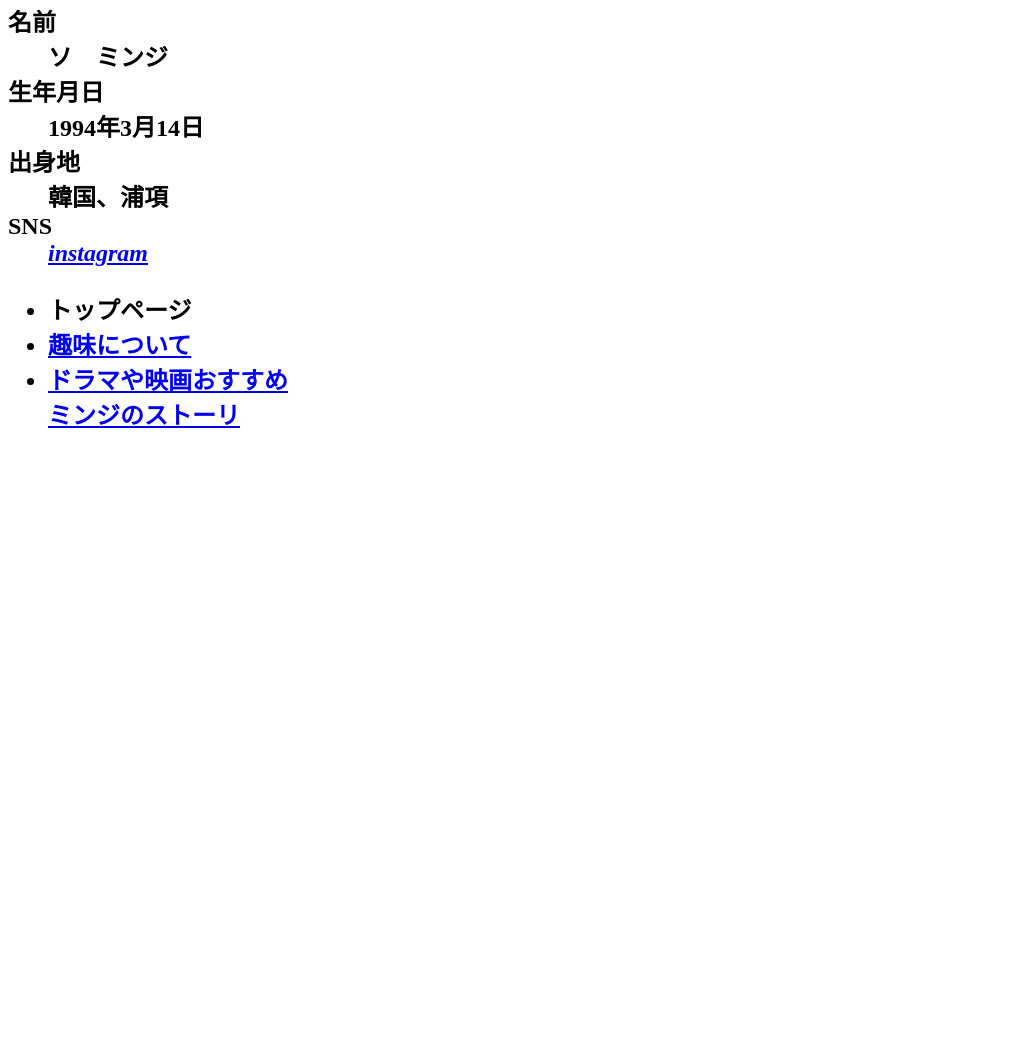
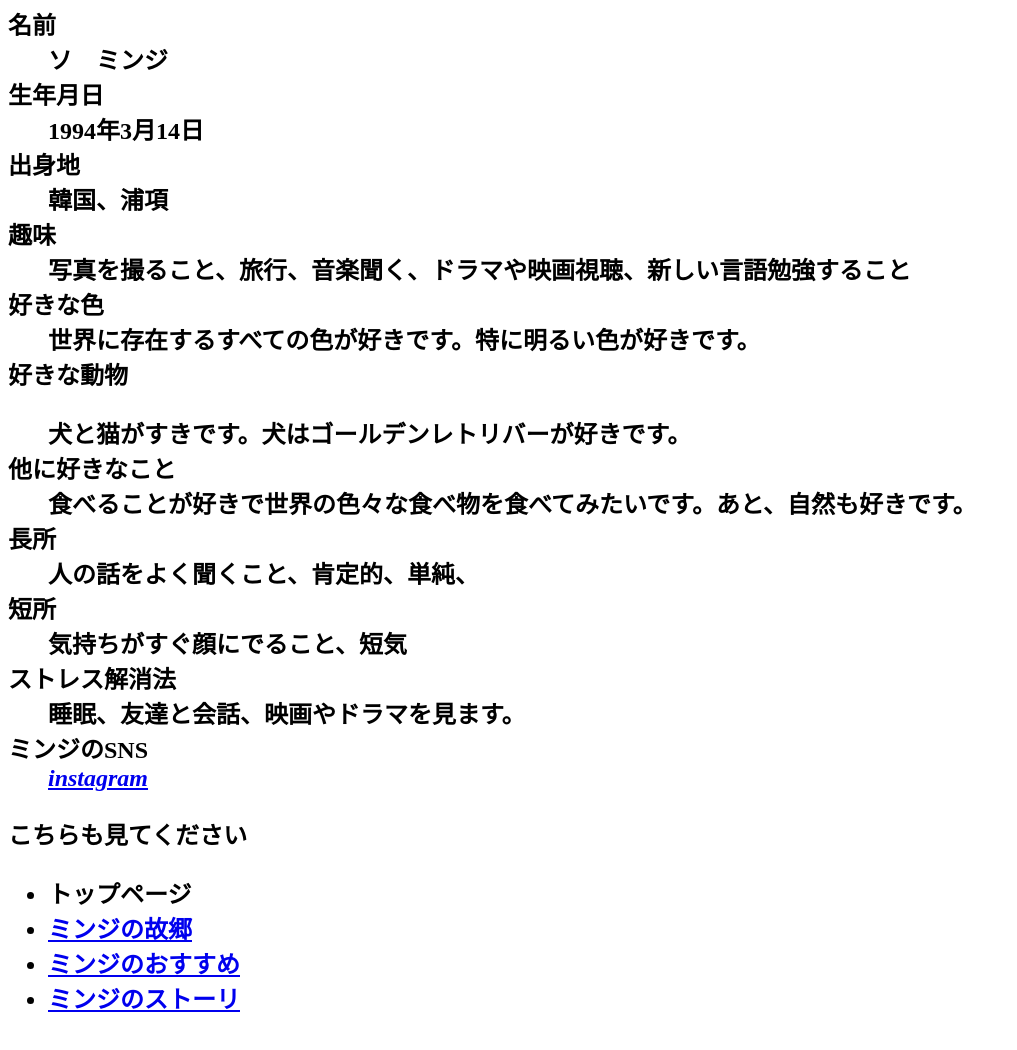
Before and after one commit to MJ-000/sample2020, a plain HTML site: page index.html in a window 1280 px wide. Shown: the part 488-1538 px from the top of the page, without its empty margins (0-1017 px from the left). Before the commit the page ends 975 px from the top, so only its background shows below. Drawn offline with Linux system fonts and the light colour scheme.

Commit message:
フォルダ名変更

```diff
--- a/index.html
+++ b/index.html
@@ -5,9 +5,12 @@
 　　　　<title>ミンジのサイト</title>
     </head>
     <body>
-     <article>
+         <header>
         <h1><img src="img/minji.JPEG" alt="minji 紹介"height="350
         "weidth="250">
+    </header>
+    <main><article>
+        <h1>
         <p>プロフィール</p>
      <dl>
             <dt>名前</dt>
@@ -16,17 +19,33 @@
             <dd>1994年3月14日</dd>
             <dt>出身地</dt>
             <dd>韓国、浦項</dd>
-            <dt>SNS</dt>
+            <dt>趣味</dt>
+            <dd>写真を撮ること、旅行、音楽聞く、ドラマや映画視聴、新しい言語勉強すること</dd>
+            <dt>好きな色</dt>
+           <dd>世界に存在するすべての色が好きです。特に明るい色が好きです。</dd>
+           <dt>好きな動物</dl>
+           <dd>犬と猫がすきです。犬はゴールデンレトリバーが好きです。</dd>
+           <dt>他に好きなこと</dt>
+           <dd>食べることが好きで世界の色々な食べ物を食べてみたいです。あと、自然も好きです。</dd>
+            <dt>長所</dt>
+            <dd>人の話をよく聞くこと、肯定的、単純、</dd>
+            <dt>短所</dt>
+            <dd>気持ちがすぐ顔にでること、短気</dd>
+            <dt>ストレス解消法</dt>
+            <dd>睡眠、友達と会話、映画やドラマを見ます。</dd>
+            <dt>ミンジのSNS</dt>
             <dd><address><a href="http://www.instagram.com/minji_dayo/">instagram</a></address>
             </dd>
         </dl></h1>
-        <section>
-        <h2><ul>
+    </article></main>
+        <footer><section>
+            <h2><p>こちらも見てください</p>
+        <ul>
             <li>トップページ</li>
-        <li><a href="hobby/index.html">趣味について</a> </li>
-        <li><a href="recommend/index.html">ドラマや映画おすすめ</a></li>
-        <il><a href="stroy/index.html">ミンジのストーリ</a></il>
+        <li><a href="hobby/index.html">ミンジの故郷</a> </li>
+        <li><a href="recommend/index.html">ミンジのおすすめ</a></li>
+        <li><a href="story/intex.html">ミンジのストーリ</a></li>
         </ul>
         </h2></section>
-     </article>
+     </footer>
 </html>
```
Also changed, not shown: hurusato/index.html (renamed from hobby/index.html, +11 -9 lines), recommend/index.html (+20 -0 lines), img/hometown.png (added), img/pohang.jpg (added), 1 other file.
